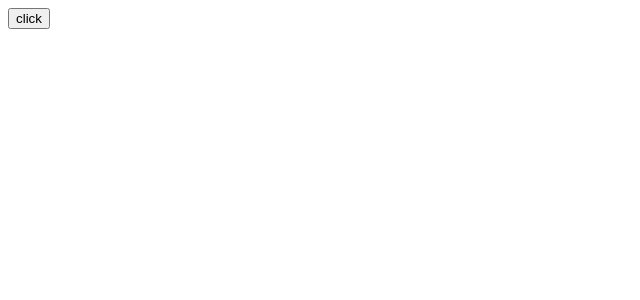
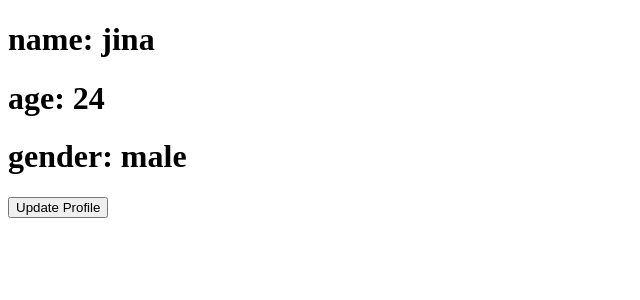
Before and after one commit to Seo-JeongJin/ReactWithTypeScript, a React (Vite) app: page / in a window 1280 px wide. Shown: the top 300 px of the page, without its empty margins (0-640 px from the left). Built offline with nearby package versions, Linux system fonts and the light colour scheme.

Commit message:
useState

```diff
--- a/src/App.tsx
+++ b/src/App.tsx
@@ -1,12 +1,20 @@
-import Button from './components/Button';
+import { useState } from 'react';
 
 export default function App() {
-  const handler = (message: string) => alert(message);
+  const [name, setName] = useState<string>('jina');
+  const [age, setAge] = useState<number>(24);
+  const [gender, setGender] = useState<string>('male');
+  const handleUpdateProfile = () => {
+    setName('haru');
+    setAge(23);
+    setGender('female');
+  };
   return (
     <>
-      <Button message={'hi'} handler={handler}>
-        click
-      </Button>
+      <h1>name: {name}</h1>
+      <h1>age: {age}</h1>
+      <h1>gender: {gender}</h1>
+      <button onClick={handleUpdateProfile}>Update Profile</button>
     </>
   );
 }
```
